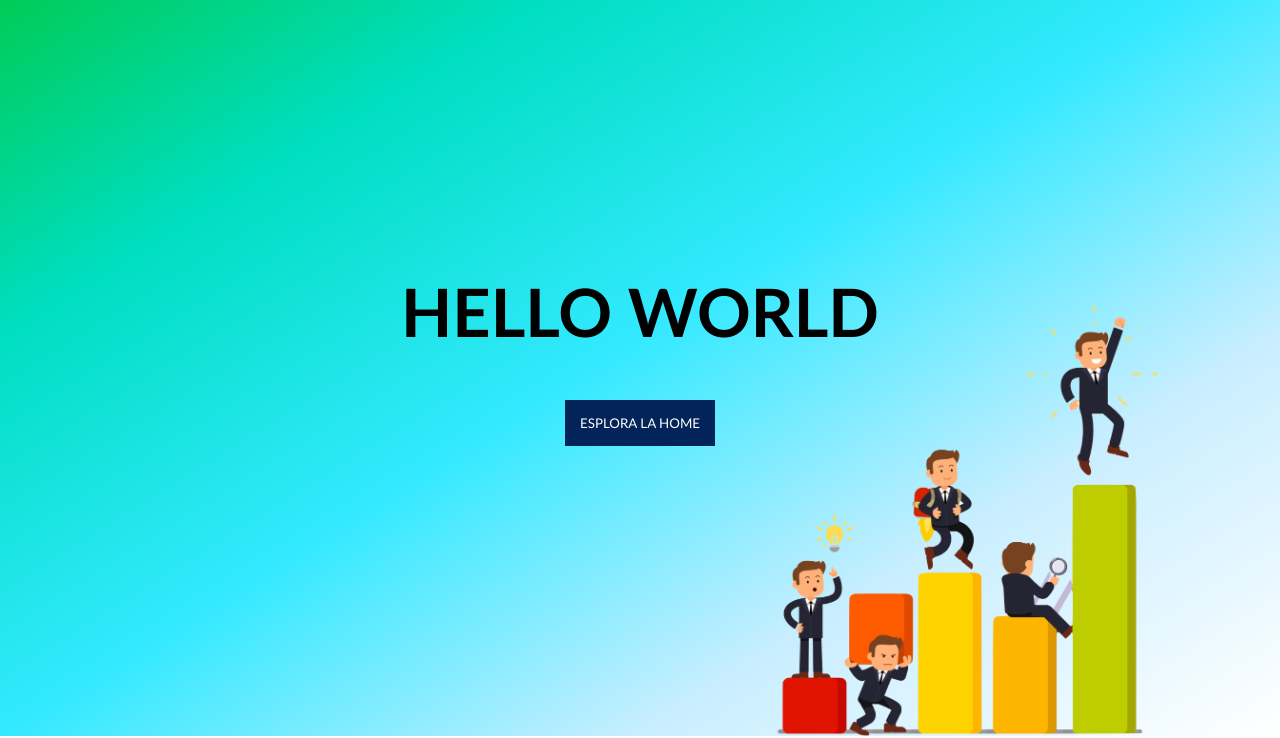
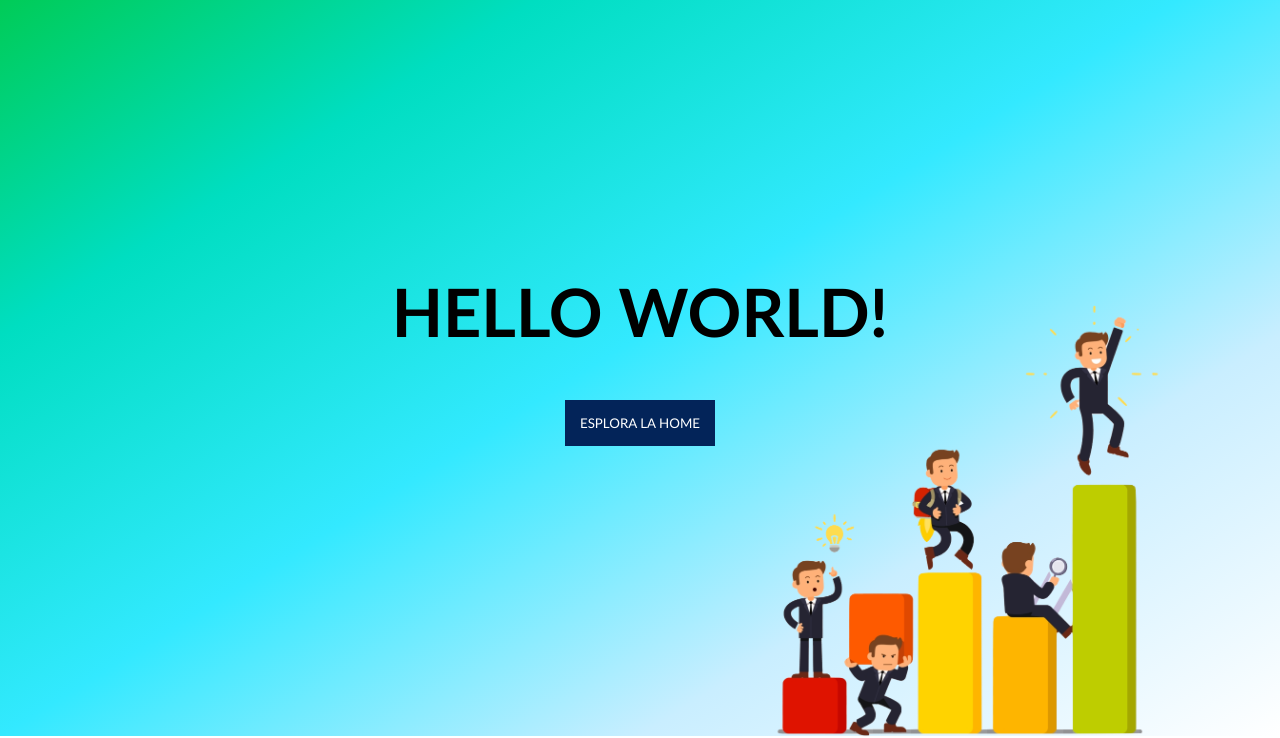
Before and after one commit to gabricune/helloworld, a plain HTML site: page index.html in a window 1280 px wide. Shown: the part 64-802 px from the top of the page. Drawn offline with nearby package versions, Linux system fonts and the light colour scheme.

Commit message:
aggiunto "!"

```diff
--- a/index.html
+++ b/index.html
@@ -28,7 +28,7 @@
             </nav>
             <div class="scritta">
                 <div class="scrittatxt">
-                <h1>hello world</h1>
+                <h1>hello world!</h1>
                 <a href="#ancora1">
                     <button class="btn">esplora la home</button>
                   </a>
```
